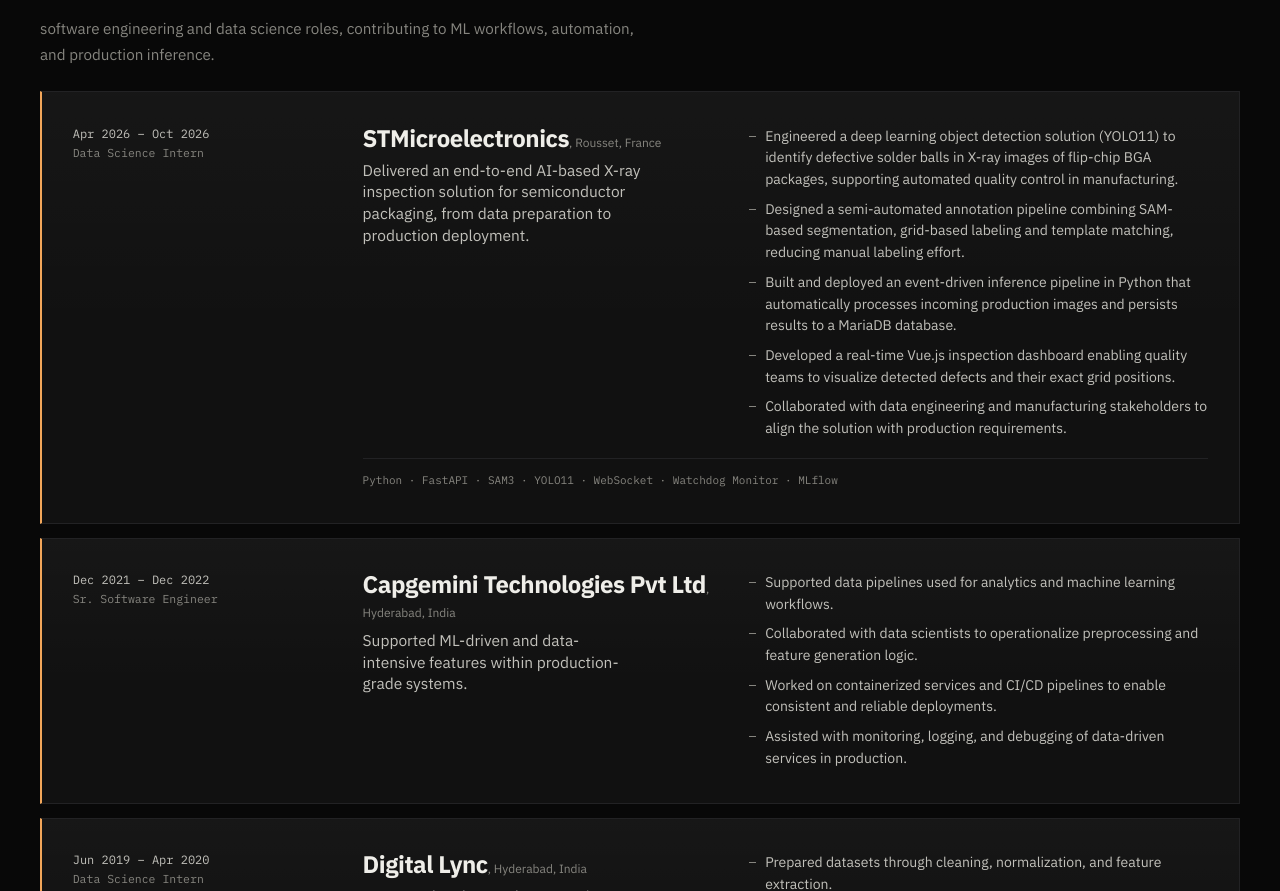
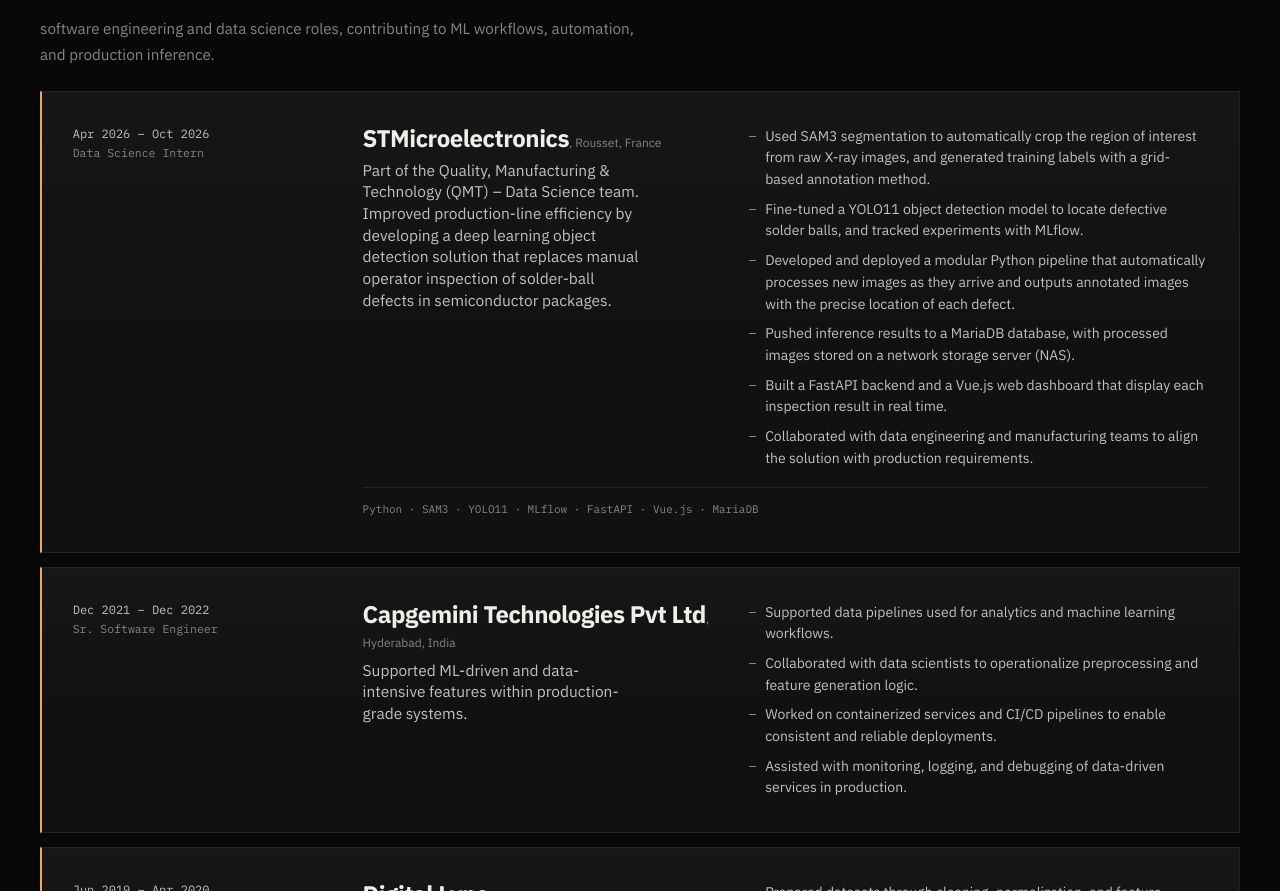
Before and after one commit to JayaSaiKishore7/JayaSaiKishore7.github.io, a React (Vite) app: page / in a window 1280 px wide. Shown: the part 3820-4711 px from the top of the page. Built offline with nearby package versions, Linux system fonts and the light colour scheme.

Commit message:
Update the STMicroelectronics internship entry

```diff
--- a/src/data/experience.js
+++ b/src/data/experience.js
@@ -5,15 +5,16 @@
     location: "Rousset, France",
     date: "Apr 2026 – Oct 2026",
     summary:
-      "Delivered an end-to-end AI-based X-ray inspection solution for semiconductor packaging, from data preparation to production deployment.",
+      "Part of the Quality, Manufacturing & Technology (QMT) – Data Science team. Improved production-line efficiency by developing a deep learning object detection solution that replaces manual operator inspection of solder-ball defects in semiconductor packages.",
     points: [
-      "Engineered a deep learning object detection solution (YOLO11) to identify defective solder balls in X-ray images of flip-chip BGA packages, supporting automated quality control in manufacturing.",
-      "Designed a semi-automated annotation pipeline combining SAM-based segmentation, grid-based labeling and template matching, reducing manual labeling effort.",
-      "Built and deployed an event-driven inference pipeline in Python that automatically processes incoming production images and persists results to a MariaDB database.",
-      "Developed a real-time Vue.js inspection dashboard enabling quality teams to visualize detected defects and their exact grid positions.",
-      "Collaborated with data engineering and manufacturing stakeholders to align the solution with production requirements.",
+      "Used SAM3 segmentation to automatically crop the region of interest from raw X-ray images, and generated training labels with a grid-based annotation method.",
+      "Fine-tuned a YOLO11 object detection model to locate defective solder balls, and tracked experiments with MLflow.",
+      "Developed and deployed a modular Python pipeline that automatically processes new images as they arrive and outputs annotated images with the precise location of each defect.",
+      "Pushed inference results to a MariaDB database, with processed images stored on a network storage server (NAS).",
+      "Built a FastAPI backend and a Vue.js web dashboard that display each inspection result in real time.",
+      "Collaborated with data engineering and manufacturing teams to align the solution with production requirements.",
     ],
-    stack: ["Python", "FastAPI", "SAM3", "YOLO11", "WebSocket", "Watchdog Monitor", "MLflow"],
+    stack: ["Python", "SAM3", "YOLO11", "MLflow", "FastAPI", "Vue.js", "MariaDB"],
   },
   {
     role: "Sr. Software Engineer",
```
